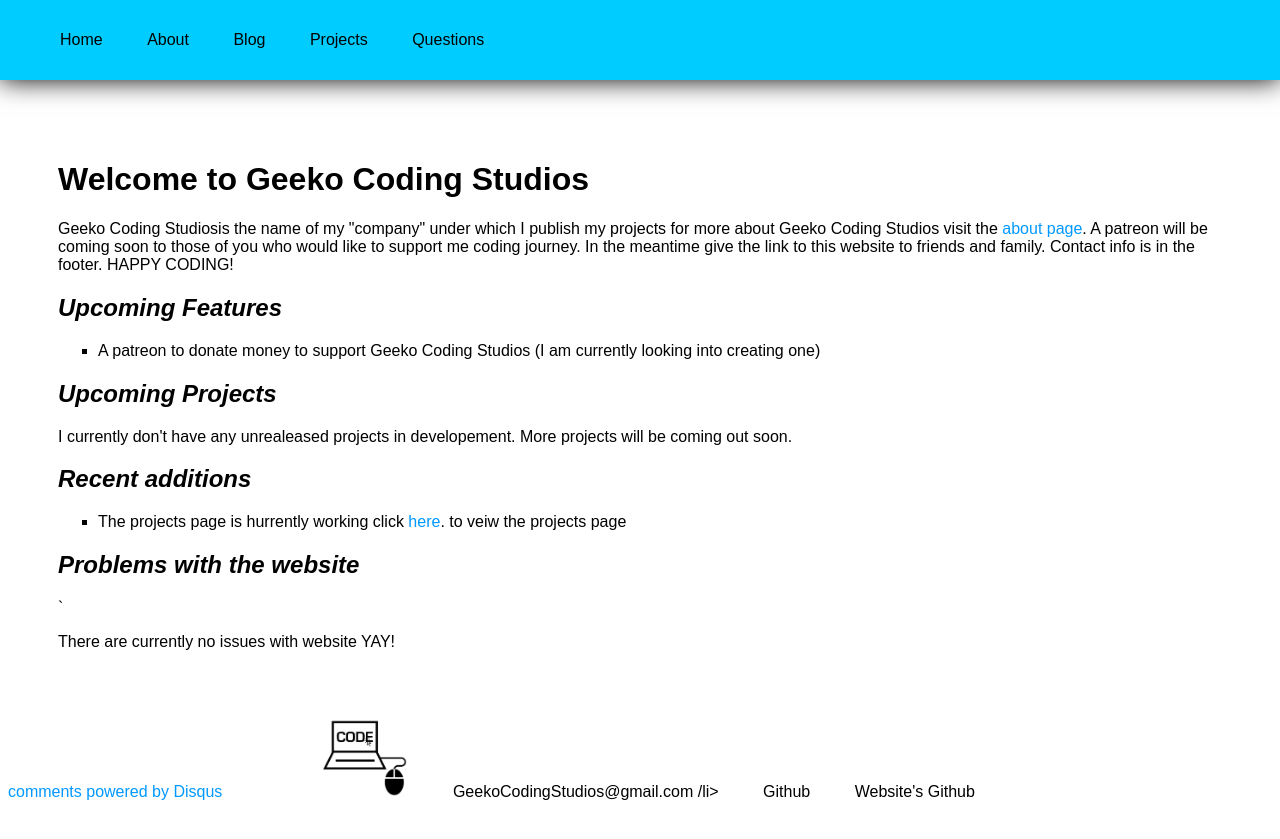
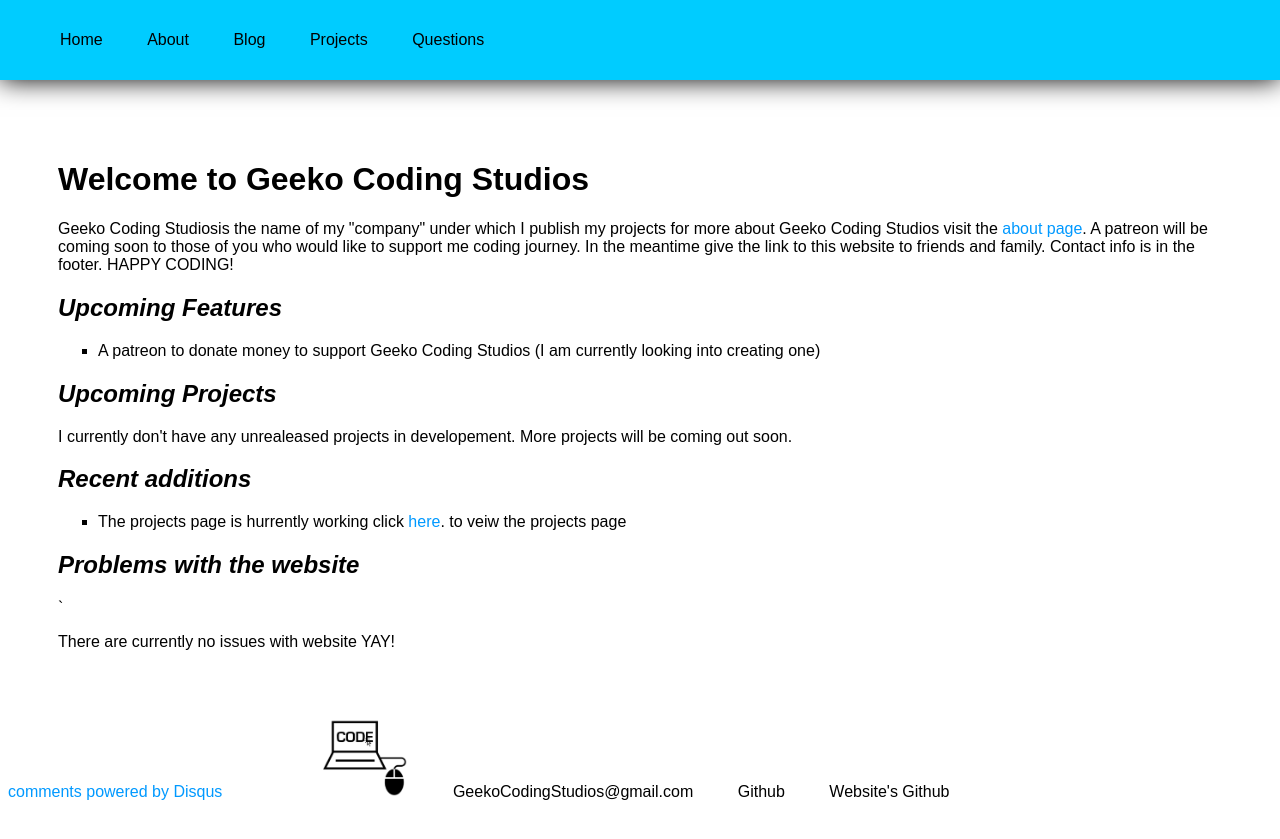
Before and after one commit to Geeko/geeko.github.io, a Jekyll site: the page built from index.html, in a window 1280 px wide. Shown: the top 839 px of the page. Built offline with Jekyll 4.4.1, drawn with Linux system fonts in a browser that asks for light colours; comment, search, counter and statistics services are not loaded.

Commit message:
Update footer.html

```diff
--- a/_includes/footer.html
+++ b/_includes/footer.html
@@ -2,7 +2,7 @@
 <ul style="display:inline; border-top: 1px #00ccff; margin: 30px;">
 		<li><img src="https://geeko.github.io/smallGeekoIcon.png" height="80px" alt="Geeko Coding Studios logo">
 		</li>
-		<li style="color:black;">{% include email.html %}/li>
+		<li style="color:black;">{% include email.html %}</li>
 		<li><a href="https://github.com/Geeko" title="github.com/Geeko" target="_blank">Github</a></li>
     		<li><a href="https://github.com/Geeko/geeko.github.io" title="Project Page" target="_blank">Website's Github</a></li>
 	</ul>
```
